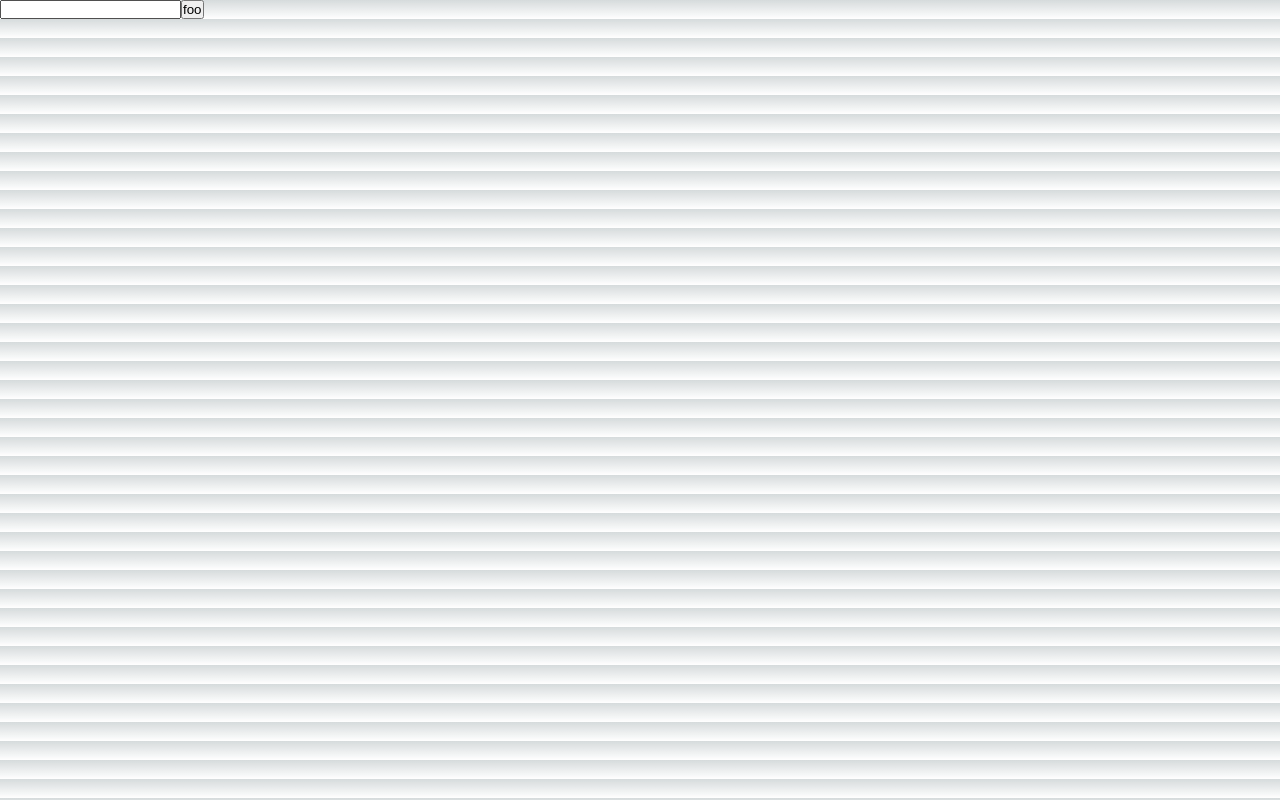
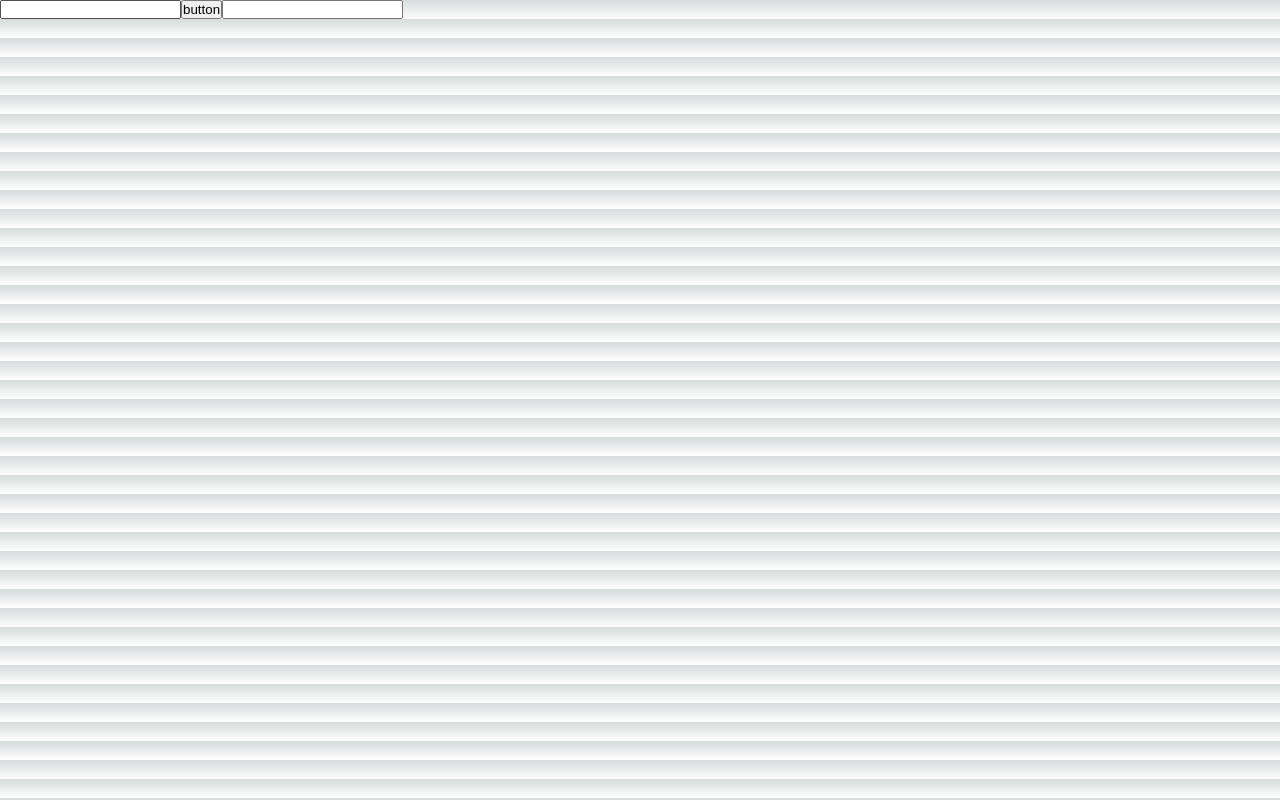
Before and after one commit to take-takashi/sample-nextjs-context, a Next.js app in the folder app/: page /writeGlobalVar in a window 1280 px wide. Built offline with nearby package versions, Linux system fonts and the light colour scheme.

Commit message:
やはり動かない

```diff
--- a/app/src/app/writeGlobalVar/buttonComponent.tsx
+++ b/app/src/app/writeGlobalVar/buttonComponent.tsx
@@ -2,28 +2,36 @@
 
 import { NextPage } from "next";
 import React from "react";
-import { Context } from "./context";
+import { useSampleContext } from "./context";
 
 const ButtonComponent: NextPage = () => {
   const [inputText, setInputText] = React.useState("");
-  const { text, setText } = React.useContext(Context);
+  const { state, setState } = useSampleContext();
 
   const onClickInput = (
     event: React.MouseEvent<HTMLButtonElement, MouseEvent>
   ) => {
-    setText("aaaaaaa");
+    setState("aaaaaaa");
+    console.log("aaa" + state);
   };
 
   const onChangeInput = (event: React.ChangeEvent<HTMLInputElement>) => {
     setInputText(event.target.value);
   };
 
+  const onChangeInput2 = (event: React.ChangeEvent<HTMLInputElement>) => {
+    setState(event.target.value);
+  };
+
   return (
     <div>
-      <span>{text}</span>
-      <input type="text" value={inputText} onChange={onChangeInput} />
-      {/*<button onClick={onClickInput}>button</button>*/}
-      <button onClick={() => setText("foo")}>foo</button>
+      <span>{state}</span>
+      <form>
+        <input type="text" value={inputText} onChange={onChangeInput} />
+        <button onClick={onClickInput}>button</button>
+        <input type="text" value={state} onChange={onChangeInput2} />
+        {/*<button onClick={() => setState("foo")}>foo</button>*/}
+      </form>
     </div>
   );
 };
--- a/app/src/app/writeGlobalVar/context.tsx
+++ b/app/src/app/writeGlobalVar/context.tsx
@@ -1,14 +1,18 @@
 "use client";
 
-import React from "react";
+import React, { useContext } from "react";
 
-// as が大事らしい
-export const Context = React.createContext(
-  {} as {
-    text: string;
-    setText: React.Dispatch<React.SetStateAction<string>>;
-  }
-);
+interface ContextProps {
+  state: string;
+  setState: React.Dispatch<React.SetStateAction<string>>;
+}
+
+const Context = React.createContext<ContextProps>({
+  state: "",
+  setState: () => {},
+});
+
+export const useSampleContext = () => useContext(Context);
 
 export const ContextProvider = ({
   children,
@@ -16,8 +20,8 @@ export const ContextProvider = ({
   children: React.ReactNode;
 }) => {
   // 初期値は""の文字列
-  const [text, setText] = React.useState<string>("");
+  const [state, setState] = React.useState<string>("");
   return (
-    <Context.Provider value={{ text, setText }}>{children}</Context.Provider>
+    <Context.Provider value={{ state, setState }}>{children}</Context.Provider>
   );
 };
```
